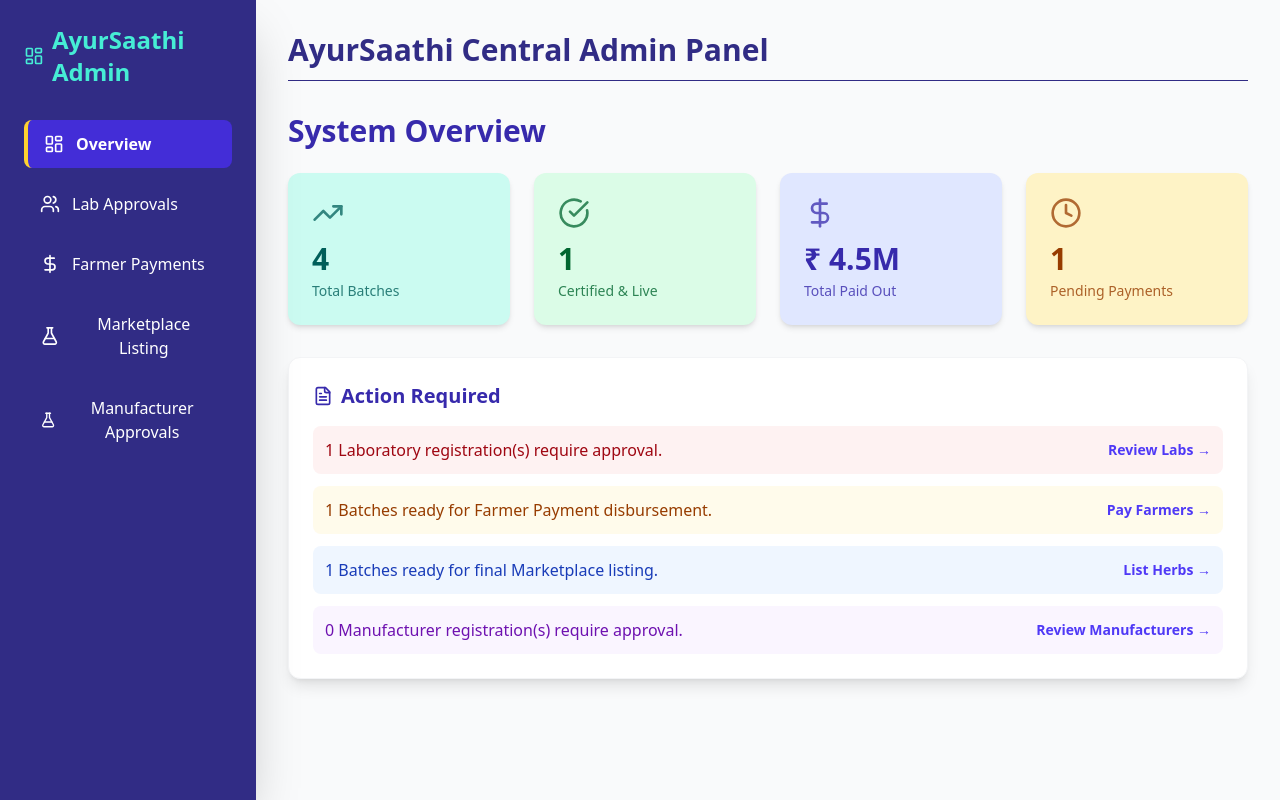
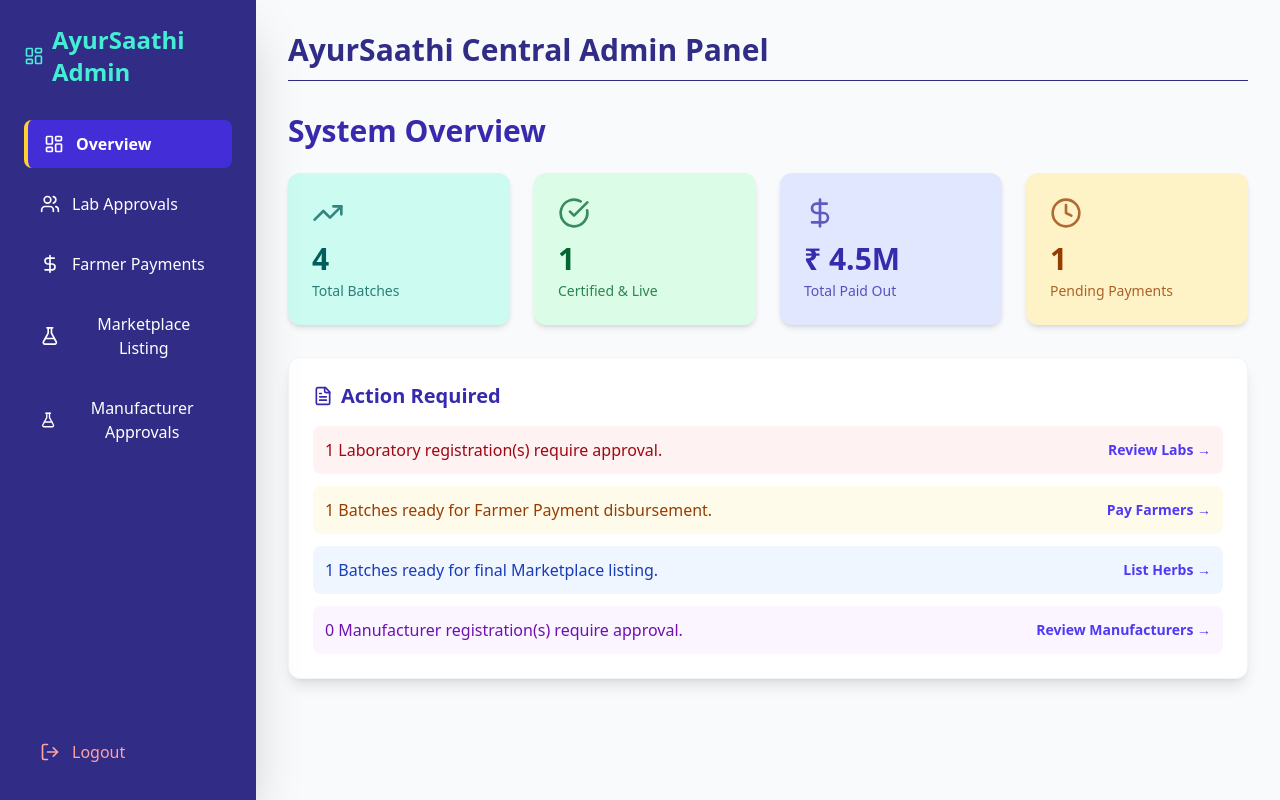
Before and after one commit to xeylous/Ayur-Sathi, a Next.js app: page /admin in a window 1280 px wide. Built offline with nearby package versions, Linux system fonts and the light colour scheme; no server answers.

Commit message:
admin logout

```diff
--- a/src/components/Admin/Sidebar.jsx
+++ b/src/components/Admin/Sidebar.jsx
@@ -1,8 +1,13 @@
 "use client";
-import { LayoutDashboard, Users, DollarSign, FlaskConical } from "lucide-react";
+import { LayoutDashboard, Users, DollarSign, FlaskConical, LogOut } from "lucide-react";
+import { useAuth } from "@/context/AuthContext";
 
-const Sidebar = ({ activeTab, setActiveTab }) => (
-  <aside className="w-64 bg-indigo-900 text-white p-6 shadow-2xl h-full fixed top-0 left-0">
+const Sidebar = ({ activeTab, setActiveTab }) => {
+  const { logout } = useAuth();
+
+  return (
+    <aside className="w-64 bg-indigo-900 text-white p-6 shadow-2xl h-full fixed top-0 left-0 flex flex-col justify-between">
+      <div>
         <div className="text-2xl font-bold mb-8 text-teal-300 flex items-center gap-2">
           <LayoutDashboard size={24} /> AyurSaathi Admin
         </div>
@@ -12,7 +17,7 @@ const Sidebar = ({ activeTab, setActiveTab }) => (
             { id: "user", icon: Users, label: "Lab Approvals" },
             { id: "farmerPayment", icon: DollarSign, label: "Farmer Payments" },
             { id: "laboratory", icon: FlaskConical, label: "Marketplace Listing" },
-        {id: "manufacturer", icon: FlaskConical, label: "Manufacturer Approvals"}
+            { id: "manufacturer", icon: FlaskConical, label: "Manufacturer Approvals" }
           ].map(({ id, icon: Icon, label }) => (
             <button
               key={id}
@@ -28,7 +33,17 @@ const Sidebar = ({ activeTab, setActiveTab }) => (
             </button>
           ))}
         </nav>
+      </div>
+
+      <button
+        onClick={logout}
+        className="flex items-center w-full px-4 py-3 rounded-lg text-red-300 hover:bg-indigo-800 hover:text-red-200 transition-colors mt-auto"
+      >
+        <LogOut size={20} className="mr-3" />
+        Logout
+      </button>
     </aside>
   );
+};
 
 export default Sidebar;
--- a/src/context/AuthContext.js
+++ b/src/context/AuthContext.js
@@ -235,9 +235,14 @@ export const AuthProvider = ({ children }) => {
   //  LOGOUT HANDLER
   // ----------------------------
   const logout = async () => {
+    const isAdmin = user?.role === "admin" || user?.type === "admin";
     await fetch("/api/logout", { method: "GET" });
     setUser(null);
-    router.replace("/login");
+    if (isAdmin) {
+      router.replace("/admin-login");
+    } else {
+      router.replace("/login");
+    }
   };
 
   // ----------------------------
```
Lines whose indentation alone changed are shown as unchanged.
